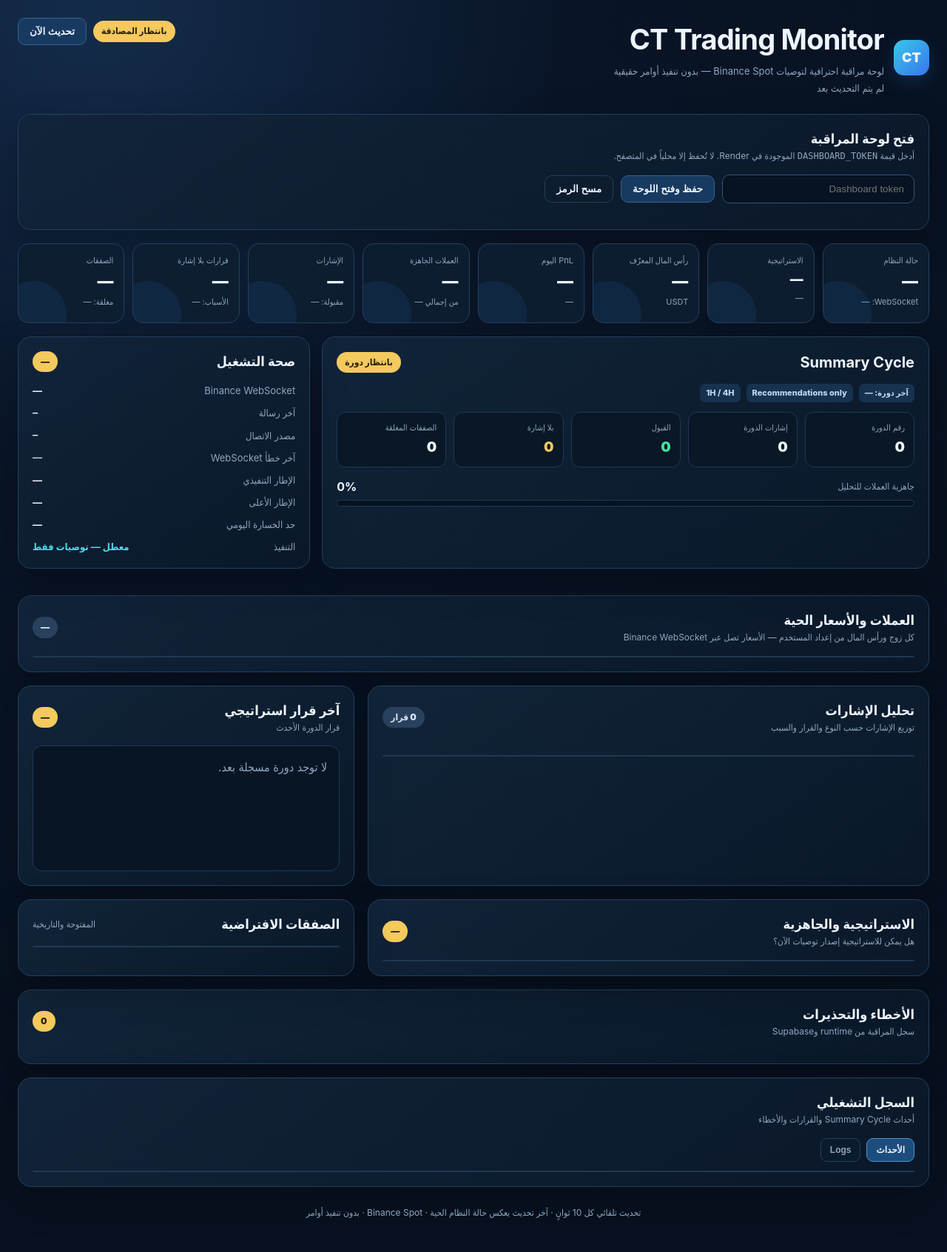
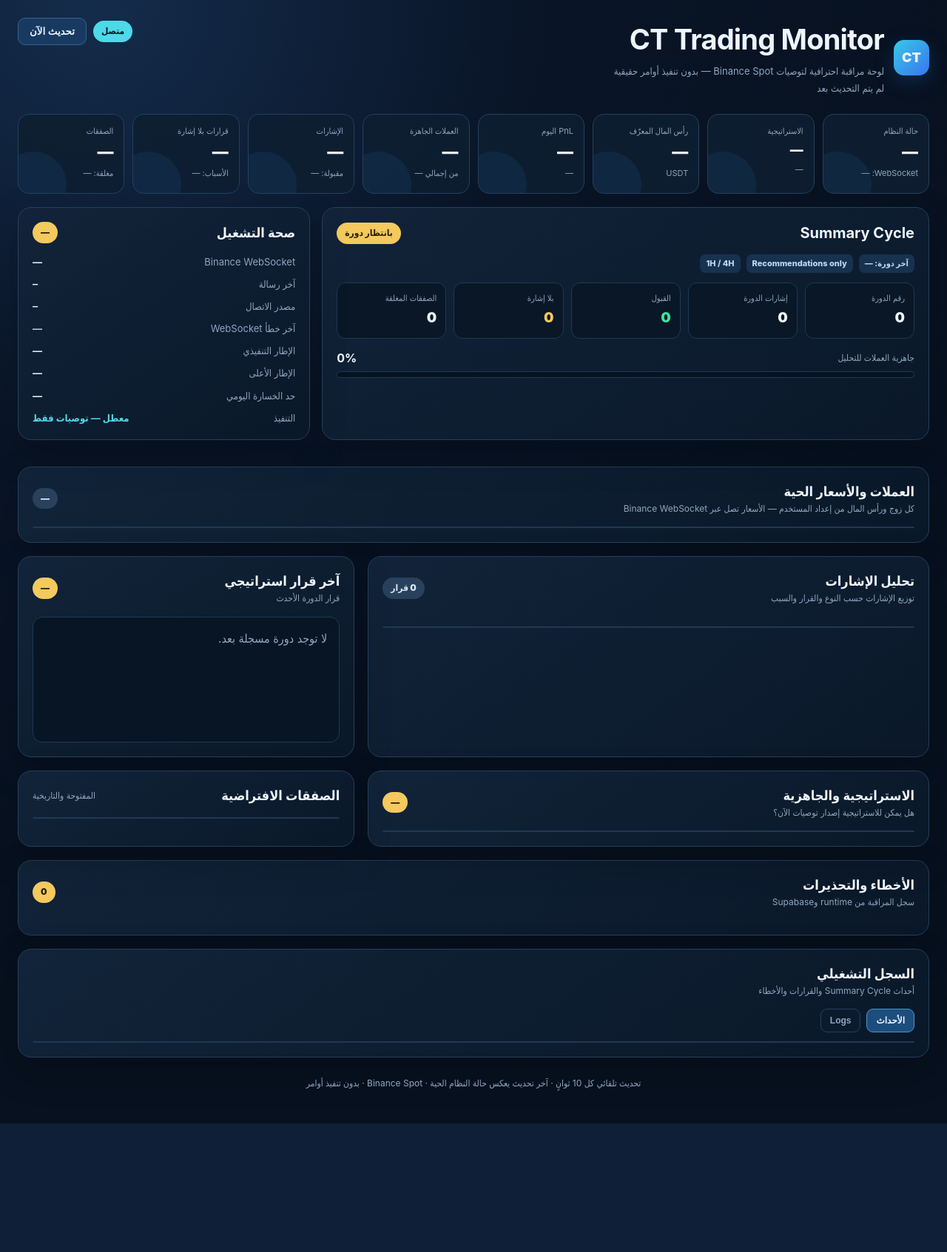
Before and after one commit to mkkh01/CT, a Flask app: page / in a window 1280 px wide. Shown: the whole page at 74% size. After the commit the page ends 1519 px from the top, so only its background shows below. Run offline with Flask 3, Linux system fonts and the light colour scheme; parts of the project's set-up code (start-up, migrations or seed data) failed here and were passed over.

Commit message:
Make dashboard publicly accessible without token

```diff
--- a/app/config.py
+++ b/app/config.py
@@ -22,7 +22,6 @@
 class Settings:
     telegram_chat_id: str = ""
     telegram_bot_token: str = ""
-    dashboard_token: str = ""
     supabase_url: str = ""
     supabase_key: str = ""
     supabase_url_issue: str = ""
@@ -54,7 +53,6 @@
         return cls(
             telegram_chat_id=os.getenv("TELEGRAM_CHAT_ID", "").strip(),
             telegram_bot_token=os.getenv("TELEGRAM_BOT_TOKEN", "").strip(),
-            dashboard_token=os.getenv("DASHBOARD_TOKEN", "").strip(),
             supabase_url=supabase_url,
             supabase_key=os.getenv("SUPABASE_KEY", "").strip(),
             supabase_url_issue=supabase_url_issue,
--- a/app/main.py
+++ b/app/main.py
@@ -4,11 +4,9 @@
 import logging
 import os
 from datetime import datetime, timezone
-from functools import wraps
-from hmac import compare_digest
-from typing import Any, Callable
+from typing import Any
 
-from flask import Flask, jsonify, render_template, request
+from flask import Flask, jsonify, render_template
 
 from .config import Settings
 from .runtime import BotRuntime
@@ -60,19 +58,6 @@
     runtime = BotRuntime(settings)
     _attach_runtime_log_handler(runtime)
 
-    def dashboard_auth(view: Callable[..., Any]) -> Callable[..., Any]:
-        @wraps(view)
-        def wrapped(*args: Any, **kwargs: Any) -> Any:
-            expected = settings.dashboard_token
-            supplied = request.headers.get("X-Dashboard-Token", "")
-            if not expected:
-                return jsonify({"error": "DASHBOARD_TOKEN is not configured on Render"}), 503
-            if not supplied or not compare_digest(supplied, expected):
-                return jsonify({"error": "dashboard authentication required"}), 401
-            return view(*args, **kwargs)
-
-        return wrapped
-
     @app.get("/")
     def index() -> Any:
         # Serve the dashboard at the root so browsers and simple monitors do not
@@ -102,7 +87,6 @@
         return jsonify(runtime.health())
 
     @app.get("/api/snapshot")
-    @dashboard_auth
     def api_snapshot() -> Any:
         return jsonify(runtime.trader.snapshot())
 
@@ -111,7 +95,6 @@
         return render_template("dashboard.html")
 
     @app.get("/dashboard/api/overview")
-    @dashboard_auth
     def dashboard_overview() -> Any:
         return jsonify(runtime.dashboard_snapshot())
 
--- a/app/templates/dashboard.html
+++ b/app/templates/dashboard.html
@@ -12,9 +12,8 @@
 </head>
 <body>
 <main class="wrap">
-  <header class="topbar"><div class="brand"><div class="logo">CT</div><div><h1>CT Trading Monitor</h1><p>لوحة مراقبة احترافية لتوصيات Binance Spot — بدون تنفيذ أوامر حقيقية</p><p id="last-refresh" class="muted">لم يتم التحديث بعد</p></div></div><div class="top-actions"><span id="status-pill" class="pill warn">بانتظار المصادقة</span><button id="refresh-btn">تحديث الآن</button></div></header>
+  <header class="topbar"><div class="brand"><div class="logo">CT</div><div><h1>CT Trading Monitor</h1><p>لوحة مراقبة احترافية لتوصيات Binance Spot — بدون تنفيذ أوامر حقيقية</p><p id="last-refresh" class="muted">لم يتم التحديث بعد</p></div></div><div class="top-actions"><span id="status-pill" class="pill info">متصل</span><button id="refresh-btn">تحديث الآن</button></div></header>
 
-  <section id="token-panel" class="panel token-panel show"><div class="section-head"><div><h2>فتح لوحة المراقبة</h2><div class="sub">أدخل قيمة <code>DASHBOARD_TOKEN</code> الموجودة في Render. لا تُحفظ إلا محلياً في المتصفح.</div></div></div><div class="token-row"><input id="token-input" type="password" autocomplete="off" placeholder="Dashboard token"><button id="save-token">حفظ وفتح اللوحة</button><button id="clear-token" class="secondary">مسح الرمز</button></div><p id="auth-message" class="red"></p></section>
 
   <section class="kpis">
     <div class="kpi"><div class="label">حالة النظام</div><div id="m-runtime" class="value">—</div><div id="m-ws" class="hint">WebSocket: —</div></div>
@@ -42,14 +41,12 @@
   <footer>تحديث تلقائي كل 10 ثوانٍ · آخر تحديث يعكس حالة النظام الحية · Binance Spot · بدون تنفيذ أوامر</footer>
 </main>
 <script>
-  const TOKEN_KEY='ct_dashboard_token', $=id=>document.getElementById(id);
+  const $=id=>document.getElementById(id);
   const esc=v=>String(v??'—').replace(/[&<>'"]/g,c=>({'&':'&amp;','<':'&lt;','>':'&gt;',"'":'&#39;','"':'&quot;'}[c]));
   const num=(v,d=4)=>{if(v===null||v===undefined||v==='')return'—';const n=Number(v);return Number.isFinite(n)?n.toLocaleString('en-US',{maximumFractionDigits:d}):esc(v)};
   const time=v=>v?new Date(v).toLocaleString('ar',{dateStyle:'short',timeStyle:'medium'}):'—';
   const pill=(text,type='warn')=>`<span class="pill ${type}">${esc(text)}</span>`;
   const empty=text=>`<div class="empty">${esc(text)}</div>`;
-  const token=()=>localStorage.getItem(TOKEN_KEY)||'';
-  function authMessage(text){$('auth-message').textContent=text||'';$('token-panel').classList.toggle('show',!!text||!token());$('status-pill').textContent=text?'تحتاج رمز الدخول':'متصل';$('status-pill').className=`pill ${text?'bad':'ok'}`}
   function allDecisions(data){return(data.events||[]).filter(e=>['strategy_cycle','strategy_decision'].includes(e.event_type)).map(e=>({...e,payload:e.payload||{}}));}
   function latestSummary(data){return(data.events||[]).find(e=>e.event_type==='summary_cycle')?.payload||null}
   function decisionStats(rows){let accepted=0,rejected=0,notReady=0,noSignal=0,duplicate=0,explicitRejected=0,marketFilter=0,signalTypes={};rows.forEach(e=>{const p=e.payload||{},d=String(p.decision||'').toUpperCase();if(p.signal||d.includes('ACCEPT')||d.includes('ENTER'))accepted++;if(d==='MARKET_FILTER_REJECTED'){rejected++;marketFilter++}else if(d.includes('REJECT')){rejected++;explicitRejected++}if(d==='DATA_NOT_READY'){rejected++;notReady++}if(d==='NO_SIGNAL'){rejected++;noSignal++}if(d.includes('DUPLICATE')){rejected++;duplicate++}const type=p.signal_type||p.signal?.type||p.signal_payload?.signal_type||p.strategy_signal_type;if(type)signalTypes[type]=(signalTypes[type]||0)+1});return{accepted,rejected,notReady,noSignal,duplicate,explicitRejected,marketFilter,signalTypes}}
@@ -69,8 +66,8 @@
   function renderEvents(events){if(!events.length){$('events-table').innerHTML=empty('لا توجد أحداث محفوظة في Supabase بعد.');return}$('events-table').innerHTML=`<table><thead><tr><th>الوقت</th><th>نوع الحدث</th><th>الملخص</th><th>الحالة</th></tr></thead><tbody>${events.slice(0,250).map(e=>{const p=e.payload||{},summary=e.event_type==='summary_cycle'?`دورة ${num(p.metrics?.cycles,0)} · جاهزية ${num((p.strategy_ready_symbols||[]).length,0)} · أسعار ${Object.keys(p.last_prices||{}).length}`:(p.message||p.decision||p.symbol||'تم تسجيل حدث');return`<tr><td class="mono">${time(e.created_at)}</td><td><span class="tag">${esc(eventLabel(e.event_type))}</span></td><td class="reason">${esc(summary)}</td><td>${e.event_type==='runtime_log'?pill(p.level||'INFO',p.level==='ERROR'?'bad':(p.level==='WARNING'?'warn':'neutral')):pill('محفوظ','ok')}</td></tr>`}).join('')}</tbody></table>`}
   function renderLogs(logs){if(!logs.length){$('logs-table').innerHTML=empty('لم تصل سجلات runtime إلى Dashboard بعد.');return}$('logs-table').innerHTML=`<table><thead><tr><th>الوقت</th><th>المستوى</th><th>المصدر</th><th>الرسالة</th></tr></thead><tbody>${logs.slice(0,250).map(l=>`<tr><td class="mono">${time(l.timestamp)}</td><td>${pill(l.level,l.level==='ERROR'||l.level==='CRITICAL'?'bad':(l.level==='WARNING'?'warn':'neutral'))}</td><td>${esc(l.logger)}</td><td class="reason">${esc(l.message)}</td></tr>`).join('')}</tbody></table>`}
   function setText(id,v){$(id).textContent=v??'—'}
-  async function refresh(){const t=token();if(!t){authMessage('أدخل DASHBOARD_TOKEN لفتح البيانات.');return}try{const r=await fetch('/dashboard/api/overview',{headers:{'X-Dashboard-Token':t},cache:'no-store'});if(r.status===401){authMessage('رمز Dashboard غير صحيح.');return}if(r.status===503){authMessage('DASHBOARD_TOKEN غير مضبوط في Render.');return}if(!r.ok)throw new Error(`HTTP ${r.status}`);renderOverview(await r.json());authMessage('')}catch(e){$('status-pill').textContent='خطأ في الاتصال';$('status-pill').className='pill bad';$('auth-message').textContent=`تعذر تحديث البيانات: ${e.message}`}}
-  document.querySelectorAll('.tab').forEach(tab=>tab.onclick=()=>{document.querySelectorAll('.tab').forEach(x=>x.classList.remove('active'));tab.classList.add('active');$('events-table').classList.toggle('hidden',tab.dataset.tab!=='events');$('logs-table').classList.toggle('hidden',tab.dataset.tab!=='logs')});$('save-token').onclick=()=>{const v=$('token-input').value.trim();if(v){localStorage.setItem(TOKEN_KEY,v);$('token-input').value='';refresh()}};$('clear-token').onclick=()=>{localStorage.removeItem(TOKEN_KEY);refresh()};$('refresh-btn').onclick=refresh;$('token-input').addEventListener('keydown',e=>{if(e.key==='Enter')$('save-token').click()});refresh();setInterval(refresh,10000);
+  async function refresh(){try{const r=await fetch('/dashboard/api/overview',{cache:'no-store'});if(!r.ok)throw new Error(`HTTP ${r.status}`);renderOverview(await r.json());$('status-pill').textContent='متصل';$('status-pill').className='pill ok'}catch(e){$('status-pill').textContent='خطأ في الاتصال';$('status-pill').className='pill bad';console.error(`تعذر تحديث البيانات: ${e.message}`)}}
+  document.querySelectorAll('.tab').forEach(tab=>tab.onclick=()=>{document.querySelectorAll('.tab').forEach(x=>x.classList.remove('active'));tab.classList.add('active');$('events-table').classList.toggle('hidden',tab.dataset.tab!=='events');$('logs-table').classList.toggle('hidden',tab.dataset.tab!=='logs')});$('refresh-btn').onclick=refresh;refresh();setInterval(refresh,10000);
 </script>
 </body>
 </html>
--- a/render.yaml
+++ b/render.yaml
@@ -10,8 +10,6 @@
       - key: TELEGRAM_CHAT_ID
         sync: false
       - key: TELEGRAM_BOT_TOKEN
-        sync: false
-      - key: DASHBOARD_TOKEN
         sync: false
       - key: SUPABASE_URL
         sync: false
```
Also changed, not shown: tests/test_app.py (+1 -3 lines), tests/test_dashboard.py (+9 -7 lines), README.md, 1 other file.
